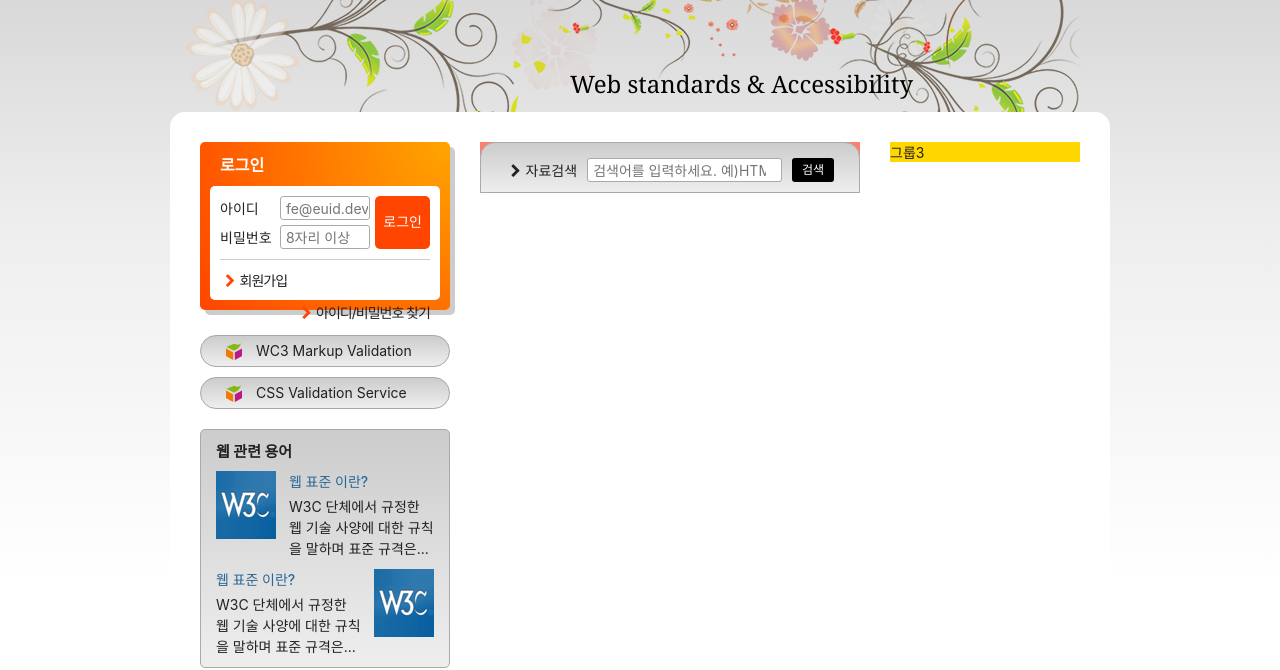
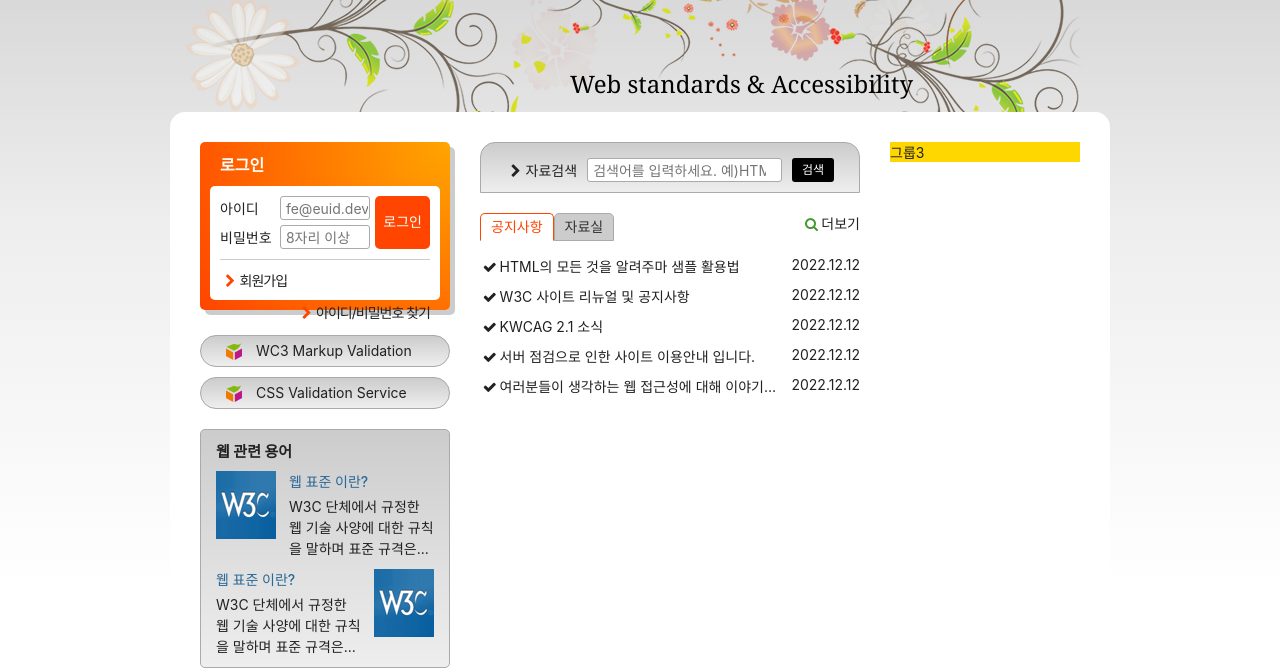
Before and after one commit to nocturnior/html5, a plain HTML site: page index.html in a window 1280 px wide. Shown: the part 135-805 px from the top of the page. Drawn offline with Linux system fonts and the light colour scheme; a web font is replaced by a local one.

Commit message:
게시판 만들어보기

```diff
--- a/index.html
+++ b/index.html
@@ -218,6 +218,92 @@
             </div>
           </fieldset>
         </form>
+
+        <div class="board">
+          <ul class="tab-list" role="tablist">
+            <li role="none">
+              <button
+                type="button"
+                class="tab is-select"
+                role="tab"
+                aria-selected="true"
+                aria-controls="notice"
+                id="notice-button">
+                공지사항
+              </button>
+            </li>
+            <li role="none">
+              <button
+                type="button"
+                class="tab"
+                role="tab"
+                aria-selected="false"
+                aria-controls="archive"
+                id="archive-button">
+                자료실
+              </button>
+            </li>
+          </ul>
+
+          <section class="notice tab-panel is-select" role="tabpanel" id="notice" aria-labelledby="noticeButton">
+            <h2 class="a11y-hidden">공지사항</h2>
+            <ul class="board-list">
+              <li>
+                <a class="icon-ok" href="/">HTML의 모든 것을 알려주마 샘플 활용법</a>
+                <time datetime="2022-12-12T13:53:45">2022.12.12</time>
+              </li>
+              <li>
+                <a class="icon-ok" href="/">W3C 사이트 리뉴얼 및 공지사항</a>
+                <time datetime="2022-12-12T13:53:45">2022.12.12</time>
+              </li>
+              <li>
+                <a class="icon-ok" href="/">KWCAG 2.1 소식</a>
+                <time datetime="2022-12-12T13:53:45">2022.12.12</time>
+              </li>
+              <li>
+                <a class="icon-ok" href="/">서버 점검으로 인한 사이트 이용안내 입니다.</a>
+                <time datetime="2022-12-12T13:53:45">2022.12.12</time>
+              </li>
+              <li>
+                <a class="icon-ok" href="/">여러분들이 생각하는 웹 접근성에 대해 이야기를 나누어 봅시다.</a>
+                <time datetime="2022-12-12T13:53:45">2022.12.12</time>
+              </li>
+            </ul>
+            <a href="/" class="board-more icon-plus">더보기</a>
+          </section>
+
+          <section class="archive tab-panel" role="tabpanel" id="archive" aria-labelledby="archiveButton">
+            <h2 class="a11y-hidden">자료실</h2>
+            <ul class="board-list">
+              <li>
+                <a href="/" class="icon-top">디자인 사이트 링크 모음</a>
+                <time datetime=""
+              </li>
+
+              <li>
+                <a class="icon-ok" href="/">HTML의 모든 것을 알려주마 샘플 활용법</a>
+                <time datetime="2022-12-12T13:53:45">2022.12.12</time>
+              </li>
+              <li>
+                <a class="icon-ok" href="/">W3C 사이트 리뉴얼 및 공지사항</a>
+                <time datetime="2022-12-12T13:53:45">2022.12.12</time>
+              </li>
+              <li>
+                <a class="icon-ok" href="/">KWCAG 2.1 소식</a>
+                <time datetime="2022-12-12T13:53:45">2022.12.12</time>
+              </li>
+              <li>
+                <a class="icon-ok" href="/">서버 점검으로 인한 사이트 이용안내 입니다.</a>
+                <time datetime="2022-12-12T13:53:45">2022.12.12</time>
+              </li>
+              <li>
+                <a class="icon-ok" href="/">여러분들이 생각하는 웹 접근성에 대해 이야기를 나누어 봅시다.</a>
+                <time datetime="2022-12-12T13:53:45">2022.12.12</time>
+              </li>
+            </ul>
+            <a href="/" class="board-more icon-plus">더보기</a>
+          </section>
+        </div>
       </div>
 
       <div class="group group3">그룹3</div>
--- a/styles/style.css
+++ b/styles/style.css
@@ -297,7 +297,6 @@ body {
   width: 250px;
 }
 .group2 {
-  background-color: salmon;
   width: 380px;
 }
 .group3 {
@@ -405,7 +404,7 @@ body {
   color: orangered;
 }
 
-/** WHAT -  유효성 검사 배너 */
+/** WHATsdf -  유효성 검사 배너 */
 .validation-list {
   /* background-color: rgb(154, 35, 252); */
   margin-top: 25px;
@@ -514,10 +513,12 @@ body {
   align-items: center;
   padding-right: 10px;
 }
+
 .form-group-label {
   flex-shrink: 0;
   margin-right: 10px;
 }
+
 .form-group-input {
   border: 1px solid #aaa;
   border-radius: 3px;
@@ -539,6 +540,73 @@ body {
   font-size: 1.2rem;
 }
 
+/* 공지사항 및 자료실 */
+.board {
+  position: relative;
+  margin-top: 20px;
+}
+
+.tab-list {
+  display: flex;
+  flex-flow: row nowrap;
+}
+
+.tab {
+  border: 1px solid #aaa;
+  background-color: #ccc;
+  border-radius: 5px 5px 0 0;
+  padding: 5px 10px;
+  color: #333;
+}
+
+.is-select.tab {
+  background-color: #fff;
+  color: orangered;
+  border-color: currentColor currentColor #fff currentColor;
+}
+
+.tab-panel {
+  display: none;
+  margin-top: 15px;
+}
+
+.is-select.tab-panel {
+  display: block;
+}
+
+.board-list li {
+  display: flex;
+  flex-flow: row nowrap;
+  justify-content: space-between;
+  margin-top: 10px;
+}
+
+.board-list a {
+  flex-grow: 1;
+
+  /* 줄바꿈 금지 */
+  white-space: nowrap;
+  overflow: hidden;
+  text-overflow: ellipsis;
+}
+
+.board-list time {
+  flex-shrink: 0;
+  margin-left: 10px;
+}
+
+.board-more {
+  position: absolute;
+  /* 🎇 클릭시 더 넓은 영역을 클릭하기 위해스 */
+  padding: 8px;
+  top: -8px;
+  right: -8px;
+}
+
+.icon-plus::before {
+  color: hsla(110, 50%, 40%, 1);
+}
+
 /* 슬로건 */
 .slogan {
   background: skyblue;
```
